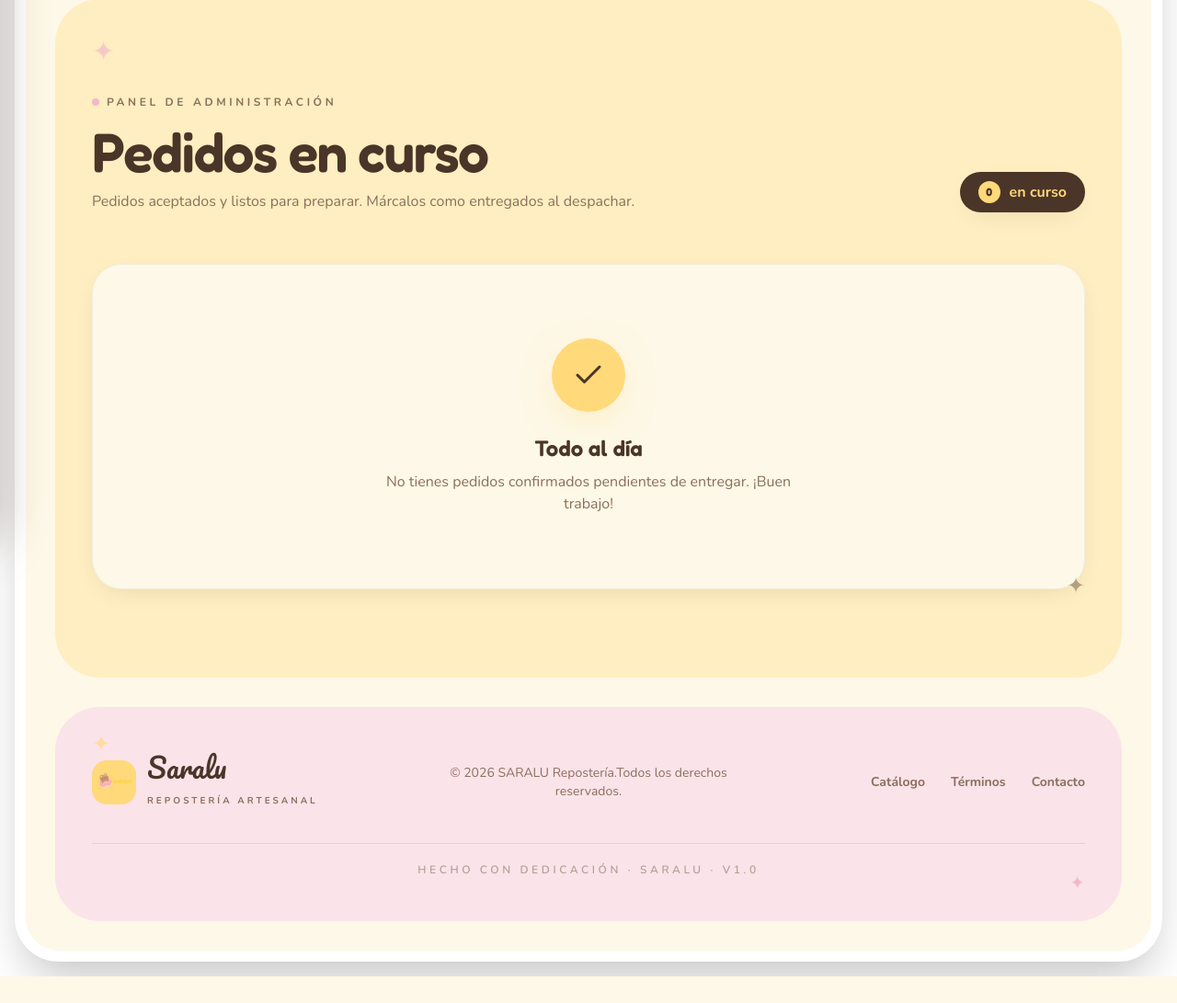
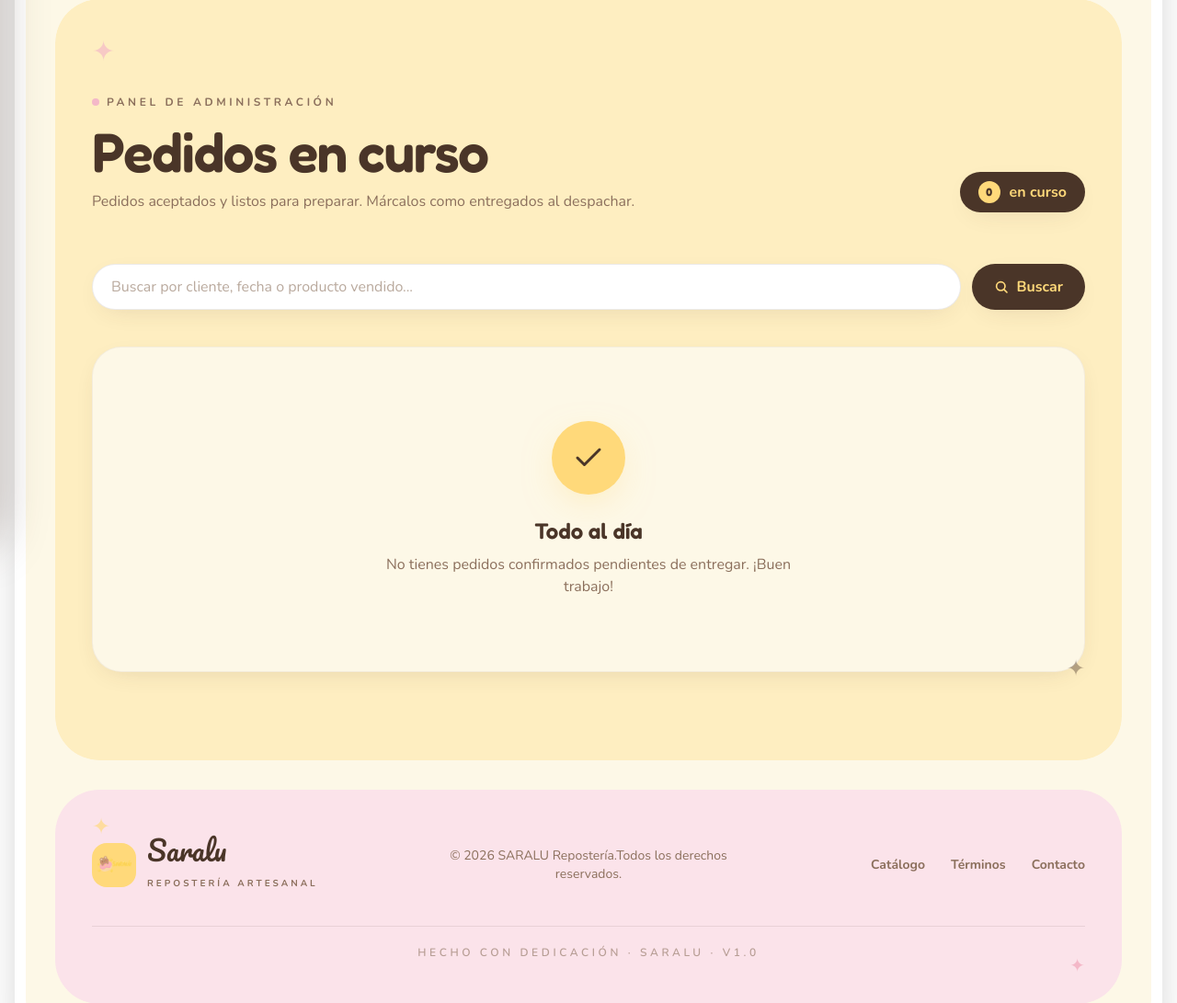
Before and after one commit to JohanV0/SARALU, a Django app: page /panel/pedidos/todos/ in a window 1280 px wide. Shown: the part 187-1278 px from the top of the page at 92% size. Before the commit the page ends 1249 px from the top, so only its background shows below. Run offline with Django 5.2, Linux system fonts and the light colour scheme; the visitor is signed in with stand-in values (Sample User, id 1); data comes from the database, SQL or seed files in the repository; data that the repository does not hold is empty; some libraries are stand-ins or nearby versions.

Commit message:
filtrar en todos los pedidos

```diff
--- a/reposteria/templates/todos_los_pedidos.html
+++ b/reposteria/templates/todos_los_pedidos.html
@@ -1,5 +1,6 @@
 {% extends "layout/base.html" %}
 {% load static %}
+
 {% block title %}SARALU — Pedidos en curso{% endblock %}
 
 {% block content %}
@@ -10,7 +11,7 @@
 
   <div class="relative mx-auto w-full max-w-[1500px] px-6 lg:px-10 2xl:px-14 3xl:px-20">
 
-    {# ---------- ENCABEZADO ---------- #}
+    {# ============ ENCABEZADO ============ #}
     <div class="flex flex-col lg:flex-row lg:items-end lg:justify-between gap-6 mb-10 lg:mb-14">
       <div>
         <span class="inline-flex items-center gap-2 text-[10px] lg:text-xs font-bold uppercase tracking-widest2 text-cafe">
@@ -24,7 +25,6 @@
           Pedidos aceptados y listos para preparar. Márcalos como entregados al despachar.
         </p>
       </div>
-
       <div class="self-start lg:self-auto inline-flex items-center gap-2.5 rounded-full bg-chocolate px-5 py-2.5 text-sm lg:text-base font-bold text-mantequilla shadow-soft">
         <span class="grid h-6 w-6 place-items-center rounded-full bg-mantequilla text-chocolate text-xs font-display font-bold">
           {{ pedidos|length }}
@@ -33,12 +33,43 @@
       </div>
     </div>
 
+    {# ============ BUSCADOR ============ #}
+    <form method="get" class="mb-8 lg:mb-10">
+      <div class="flex flex-col sm:flex-row gap-3">
+        <input
+          type="text"
+          name="buscar"
+          value="{{ busqueda|default:'' }}"
+          placeholder="Buscar por cliente, fecha o producto vendido..."
+          aria-label="Buscar pedidos"
+          class="flex-1 rounded-full bg-white px-5 py-3 text-sm lg:text-base text-chocolate shadow-soft border border-chocolate/10 focus:outline-none focus:ring-2 focus:ring-chocolate/40 placeholder:text-cafe/60"
+        >
+        <button
+          type="submit"
+          class="inline-flex items-center justify-center gap-2 rounded-full bg-chocolate px-6 py-3 text-sm lg:text-base font-bold text-mantequilla shadow-soft hover:bg-chocolate/90 hover:-translate-y-0.5 transition-all"
+        >
+          <svg xmlns="http://www.w3.org/2000/svg" class="h-4 w-4" fill="none" viewBox="0 0 24 24" stroke="currentColor" stroke-width="2.5" stroke-linecap="round" stroke-linejoin="round">
+            <circle cx="11" cy="11" r="7"/>
+            <path d="M21 21l-4.3-4.3"/>
+          </svg>
+          Buscar
+        </button>
+        {% if busqueda %}
+          <a href="{% url 'todos_los_pedidos' %}"
+             class="inline-flex items-center justify-center gap-2 rounded-full bg-crema px-5 py-3 text-sm lg:text-base font-semibold text-chocolate ring-1 ring-chocolate/15 hover:bg-mantequilla transition-all">
+            Limpiar
+          </a>
+        {% endif %}
+      </div>
+    </form>
+
+    {# ============ LISTADO DE PEDIDOS ============ #}
     {% if pedidos %}
       <div class="flex flex-col gap-6 lg:gap-8">
         {% for pedido in pedidos %}
           <article class="overflow-hidden rounded-[1.7rem] lg:rounded-[2.5rem] bg-crema p-4 md:p-5 shadow-soft hover:shadow-lift transition-all">
 
-            {# ---------- CABECERA ---------- #}
+            {# ---------- CABECERA DEL PEDIDO ---------- #}
             <header class="rounded-[1.35rem] bg-white px-4 py-3 lg:px-6 lg:py-4 flex flex-wrap items-center justify-between gap-4 border border-chocolate/10">
               <div class="flex items-center gap-4">
                 <span class="grid h-12 w-12 lg:h-14 lg:w-14 place-items-center rounded-[1rem] bg-chocolate text-mantequilla font-display font-bold text-base lg:text-lg">
@@ -47,7 +78,10 @@
                 <div>
                   <p class="font-display text-lg lg:text-xl font-bold text-chocolate">{{ pedido.nombre_contacto }}</p>
                   <p class="text-xs lg:text-sm text-cafe flex items-center gap-1.5 mt-0.5">
-                    <svg class="h-3.5 w-3.5" fill="none" viewBox="0 0 24 24" stroke="currentColor" stroke-width="2"><circle cx="12" cy="12" r="10"/><path d="M12 6v6l4 2"/></svg>
+                    <svg class="h-3.5 w-3.5" fill="none" viewBox="0 0 24 24" stroke="currentColor" stroke-width="2">
+                      <circle cx="12" cy="12" r="10"/>
+                      <path d="M12 6v6l4 2"/>
+                    </svg>
                     {{ pedido.creado|date:"d/m/Y · H:i" }}
                   </p>
                 </div>
@@ -108,7 +142,8 @@
                 {# Datos de entrega y comentarios #}
                 <div class="rounded-[1.35rem] bg-white p-4 lg:p-5 shadow-soft border border-chocolate/5">
                   <h2 class="text-[11px] lg:text-xs font-bold uppercase tracking-widest2 text-cafe mb-3 flex items-center gap-2">
-                    <span class="h-2 w-2 rounded-full bg-azul"></span> Detalles de entrega
+                    <span class="h-2 w-2 rounded-full bg-azul"></span>
+                    Detalles de entrega
                   </h2>
                   <dl class="space-y-2.5 text-sm lg:text-base">
                     <div class="flex justify-between gap-2 border-b border-chocolate/5 pb-2">
@@ -130,11 +165,10 @@
                   {% if pedido.comentarios %}
                     <div class="mt-5">
                       <h3 class="text-[10px] font-bold uppercase tracking-widest2 text-cafe mb-2 flex items-center gap-1.5">
-                        <span class="h-1.5 w-1.5 rounded-full bg-rosa"></span> Datos y Notas del pedido
+                        <span class="h-1.5 w-1.5 rounded-full bg-rosa"></span>
+                        Datos y Notas del pedido
                       </h3>
-                      <!-- Contenedor oculto que el script leerá -->
                       <div class="comment-content hidden">{{ pedido.comentarios }}</div>
-                      <!-- Aquí se inyectará el HTML separado -->
                       <div class="comment-output mt-2"></div>
                     </div>
                   {% endif %}
@@ -177,8 +211,28 @@
           </article>
         {% endfor %}
       </div>
+
+    {# ============ SIN RESULTADOS DE BÚSQUEDA ============ #}
+    {% elif busqueda %}
+      <div class="rounded-[2rem] bg-crema px-6 py-20 text-center shadow-soft border border-chocolate/5">
+        <div class="mx-auto grid h-20 w-20 place-items-center rounded-full bg-mantequilla text-chocolate shadow-glow">
+          <svg xmlns="http://www.w3.org/2000/svg" class="h-9 w-9" fill="none" viewBox="0 0 24 24" stroke="currentColor" stroke-width="2" stroke-linecap="round" stroke-linejoin="round">
+            <circle cx="11" cy="11" r="7"/>
+            <path d="M21 21l-4.3-4.3"/>
+          </svg>
+        </div>
+        <h3 class="mt-6 font-display text-2xl font-semibold text-chocolate">Sin resultados</h3>
+        <p class="mt-2 text-base text-cafe max-w-md mx-auto">
+          No encontramos pedidos en curso que coincidan con "<strong>{{ busqueda }}</strong>".
+        </p>
+        <a href="{% url 'todos_los_pedidos' %}"
+           class="mt-6 inline-flex items-center justify-center gap-2 rounded-full bg-chocolate px-6 py-3 text-sm font-bold text-mantequilla shadow-soft hover:-translate-y-0.5 transition-all">
+          Limpiar búsqueda
+        </a>
+      </div>
+
+    {# ============ SIN PEDIDOS EN CURSO ============ #}
     {% else %}
-      {# ---------- ESTADO VACÍO ---------- #}
       <div class="rounded-[2rem] bg-crema px-6 py-20 text-center shadow-soft border border-chocolate/5">
         <div class="mx-auto grid h-20 w-20 place-items-center rounded-full bg-mantequilla text-chocolate shadow-glow">
           <svg xmlns="http://www.w3.org/2000/svg" class="h-9 w-9" fill="none" viewBox="0 0 24 24" stroke="currentColor" stroke-width="2" stroke-linecap="round" stroke-linejoin="round">
@@ -186,84 +240,12 @@
           </svg>
         </div>
         <h3 class="mt-6 font-display text-2xl font-semibold text-chocolate">Todo al día</h3>
-        <p class="mt-2 text-base text-cafe max-w-md mx-auto">No tienes pedidos confirmados pendientes de entregar. ¡Buen trabajo!</p>
+        <p class="mt-2 text-base text-cafe max-w-md mx-auto">
+          No tienes pedidos confirmados pendientes de entregar. ¡Buen trabajo!
+        </p>
       </div>
     {% endif %}
+
   </div>
 </section>
-
-<!-- SCRIPT PARA SEPARAR DATOS Y COMENTARIOS -->
-<script>
-  document.addEventListener('DOMContentLoaded', () => {
-    document.querySelectorAll('.comment-content').forEach(inputEl => {
-      const rawText = inputEl.textContent.trim();
-      if (!rawText || rawText === 'None') return;
-
-      const outputEl = inputEl.nextElementSibling;
-
-      // Si no contiene el separador |, se muestra tal cual con el diseño simple
-      if (!rawText.includes('|')) {
-        outputEl.innerHTML = `
-          <div class="relative rounded-[0.8rem] bg-[#FFF5F5] p-4 border-l-4 border-rosa/60 shadow-sm overflow-hidden">
-              <svg xmlns="http://www.w3.org/2000/svg" class="absolute -bottom-2 -right-2 h-16 w-16 text-rosa/10" fill="currentColor" viewBox="0 0 24 24"><path d="M14.017 21v-7.391c0-5.704 3.731-9.57 8.983-10.609l.995 2.151c-2.432.917-3.995 3.638-3.995 5.849h4v10h-9.983zm-14.017 0v-7.391c0-5.704 3.748-9.57 9-10.609l.996 2.151c-2.433.917-3.996 3.638-3.996 5.849h3.983v10h-9.983z"/></svg>
-              <p class="relative z-10 text-xs lg:text-sm text-chocolate whitespace-pre-line leading-relaxed font-medium">${escapeHTML(rawText)}</p>
-          </div>
-        `;
-        return;
-      }
-
-      // Lógica para separar por "|"
-      const parts = rawText.split('|').map(p => p.trim());
-      let logistics = [];
-      let notes = '';
-
-      parts.forEach(part => {
-        const lower = part.toLowerCase();
-        if (lower.startsWith('notas:') || lower.startsWith('comentarios:') || lower.startsWith('comentario:')) {
-          notes = part.substring(part.indexOf(':') + 1).trim();
-        } else {
-          logistics.push(part);
-        }
-      });
-
-      let html = '';
-
-      // Bloque 1: Datos Básicos del Pedido (Hora, Fecha, Dirección)
-      if (logistics.length > 0) {
-        html += '<div class="rounded-[0.8rem] bg-[#FFFDF5] p-4 border border-mantequilla/40 shadow-sm mb-3">';
-        html += '<ul class="space-y-2 text-sm text-chocolate">';
-        logistics.forEach(item => {
-          const colonIndex = item.indexOf(':');
-          if (colonIndex !== -1) {
-            const key = item.substring(0, colonIndex).trim();
-            const value = item.substring(colonIndex + 1).trim();
-            html += `<li class="flex justify-between gap-4 border-b border-chocolate/5 pb-1.5 last:border-0 last:pb-0">
-                        <span class="text-cafe font-medium">${escapeHTML(key)}</span>
-                        <span class="font-bold text-chocolate text-right">${escapeHTML(value)}</span>
-                     </li>`;
-          } else {
-            html += `<li class="font-medium text-chocolate">${escapeHTML(item)}</li>`;
-          }
-        });
-        html += '</ul></div>';
-      }
-
-      // Bloque 2: Notas del Cliente (El comentario como tal)
-      if (notes) {
-        html += '<div class="relative rounded-[0.8rem] bg-[#FFF5F5] p-4 border-l-4 border-rosa/60 shadow-sm overflow-hidden">';
-        html += '<h4 class="text-[10px] font-bold uppercase tracking-widest2 text-cafe mb-1.5 flex items-center gap-1.5"><span class="h-1.5 w-1.5 rounded-full bg-rosa"></span> Notas</h4>';
-        html += '<svg xmlns="http://www.w3.org/2000/svg" class="absolute -bottom-2 -right-2 h-16 w-16 text-rosa/10" fill="currentColor" viewBox="0 0 24 24"><path d="M14.017 21v-7.391c0-5.704 3.731-9.57 8.983-10.609l.995 2.151c-2.432.917-3.995 3.638-3.995 5.849h4v10h-9.983zm-14.017 0v-7.391c0-5.704 3.748-9.57 9-10.609l.996 2.151c-2.433.917-3.996 3.638-3.996 5.849h3.983v10h-9.983z"/></svg>';
-        html += `<p class="relative z-10 text-xs lg:text-sm text-chocolate whitespace-pre-line leading-relaxed font-medium italic">"${escapeHTML(notes)}"</p>`;
-        html += '</div>';
-      }
-
-      outputEl.innerHTML = html;
-    });
-  });
-
-  function escapeHTML(str) {
-    return str.replace(/[&<>'"]/g, tag => ({'&': '&amp;','<': '&lt;','>': '&gt;',"'": '&#39;','"': '&quot;'}[tag]));
-  }
-</script>
-
 {% endblock %}
--- a/reposteria/views.py
+++ b/reposteria/views.py
@@ -6,7 +6,7 @@ from django.utils.dateparse import parse_date
 from django.views.decorators.http import require_POST
 from django.http import HttpResponse
 from django.contrib.auth.decorators import login_required, user_passes_test
-from django.db.models import Prefetch
+from django.db.models import Prefetch, Q
 from .models import (
     Producto, Categoria, Resena, RespuestaResena, Carrito,
     Pedido, DetallePedido, ItemCarrito, FechaBloqueada,
@@ -539,8 +539,8 @@ def marcar_entregado_view(request, pedido_id):
 @login_required
 @user_passes_test(admin)
 def todos_los_pedidos_view(request):
-    """Muestra pedidos confirmados o en preparación. Oculta los entregados."""
-    # Filtramos para que NO salgan los pendientes (esos están en otra vista) ni los entregados/cancelados
+    busqueda = request.GET.get("buscar", "").strip()
+
     pedidos = (
         Pedido.objects
         .filter(estado__in=['confirmado', 'preparacion'])
@@ -548,4 +548,18 @@ def todos_los_pedidos_view(request):
         .prefetch_related('detalles__producto__imagenes')
         .order_by('creado')
     )
-    return render(request, 'todos_los_pedidos.html', {'pedidos': pedidos})
+
+    if busqueda:
+        pedidos = pedidos.filter(
+            Q(nombre_contacto__icontains = busqueda) |
+            Q(telefono_contacto__icontains = busqueda) |
+            Q(direccion_entrega__icontains = busqueda) |
+            Q(creado__date__icontains = busqueda) |
+            Q(detalles__producto__nombre__icontains = busqueda)
+        ).distinct()
+
+    return render(
+        request,
+        'todos_los_pedidos.html',
+        {'pedidos': pedidos, 'busqueda': busqueda},
+    )
```
Also changed, not shown: media/productos/Captura_desde_2026-11-16_19-04-42.png (added).
